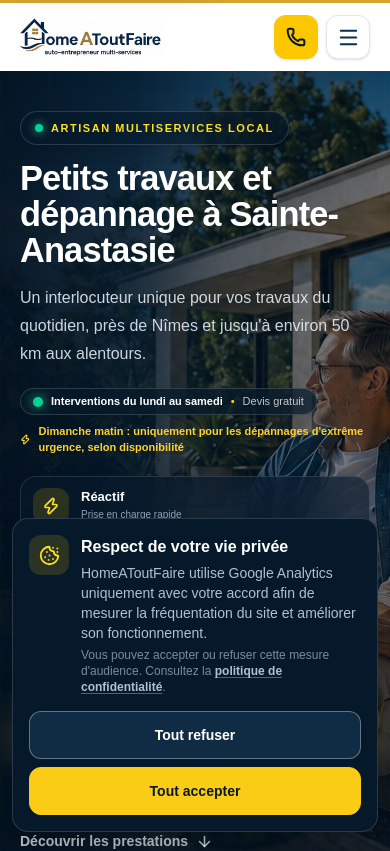
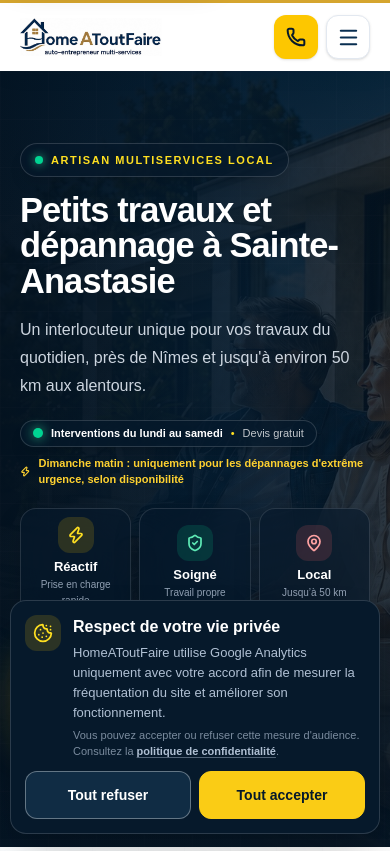
Before and after one commit to Thibal45/homeatoutfaire-premium, a Next.js app: page / in a window 390 px wide. Shown: the top 851 px of the page. Built offline with nearby package versions, Linux system fonts and the light colour scheme.

Commit message:
Harmoniser l’affichage mobile avec la version PC (#22)
Rapproche la composition mobile de la version bureau tout en conservant la lisibilité et des zones tactiles adaptées.

```diff
--- a/app/components/About.tsx
+++ b/app/components/About.tsx
@@ -59,7 +59,7 @@ export default function About() {
             width={640}
             height={800}
             sizes="(max-width: 1024px) 100vw, 460px"
-            className="aspect-[4/5] h-full w-full object-cover object-center transition-transform duration-700 group-hover:scale-[1.025]"
+            className="aspect-[16/10] h-full w-full object-cover object-[center_38%] transition-transform duration-700 group-hover:scale-[1.025] lg:aspect-[4/5] lg:object-center"
           />
 
           <div className="absolute inset-x-0 bottom-0 bg-gradient-to-t from-[#06192B] via-[#06192B]/88 to-transparent px-6 pb-6 pt-20 text-white sm:px-8 sm:pb-8">
--- a/app/components/CookieConsent.tsx
+++ b/app/components/CookieConsent.tsx
@@ -150,13 +150,13 @@ export default function CookieConsent() {
         <div
           role="region"
           aria-labelledby="cookie-consent-title"
-          className="fixed inset-x-0 bottom-0 z-[9999] p-3"
+          className="fixed inset-x-0 bottom-0 z-[9999] p-2.5 sm:p-3"
         >
           <div className="mx-auto w-full max-w-[1000px] rounded-2xl border border-white/15 bg-[#06192B] shadow-2xl">
-            <div className="p-4">
+            <div className="p-3.5 sm:p-4">
               <div className="flex items-start gap-3">
-                <div className="flex h-10 w-10 shrink-0 items-center justify-center rounded-xl bg-yellow-400/15 text-yellow-300">
-                  <Cookie size={21} strokeWidth={2.1} />
+                <div className="flex h-9 w-9 shrink-0 items-center justify-center rounded-xl bg-yellow-400/15 text-yellow-300 sm:h-10 sm:w-10">
+                  <Cookie size={20} strokeWidth={2.1} />
                 </div>
 
                 <div className="min-w-0 flex-1">
@@ -167,13 +167,13 @@ export default function CookieConsent() {
                     Respect de votre vie privée
                   </h2>
 
-                  <p className="mt-1 text-sm leading-5 text-blue-100/80">
+                  <p className="mt-1 text-[13px] leading-5 text-blue-100/80 sm:text-sm">
                     HomeAToutFaire utilise Google Analytics uniquement avec
                     votre accord afin de mesurer la fréquentation du site et
                     améliorer son fonctionnement.
                   </p>
 
-                  <p className="mt-1 text-xs leading-4 text-blue-100/55">
+                  <p className="mt-1 text-[11px] leading-4 text-blue-100/55 sm:text-xs">
                     Vous pouvez accepter ou refuser cette mesure
                     d&apos;audience. Consultez la{" "}
                     <Link
@@ -188,7 +188,7 @@ export default function CookieConsent() {
               </div>
 
               {/* BOUTONS TOUJOURS VISIBLES */}
-              <div className="mt-4 flex w-full flex-col gap-2 sm:flex-row">
+              <div className="mt-3 grid w-full grid-cols-2 gap-2 sm:mt-4">
                 <button
                   type="button"
                   onClick={refuseAnalytics}
--- a/app/components/Footer.tsx
+++ b/app/components/Footer.tsx
@@ -125,7 +125,7 @@ export default function Footer() {
 
                 <nav
                   aria-label="Services HomeAToutFaire"
-                  className="mt-4 grid max-w-2xl gap-x-8 gap-y-2 sm:grid-cols-2"
+                  className="mt-4 grid max-w-2xl gap-x-6 gap-y-2 min-[400px]:grid-cols-2 sm:gap-x-8"
                 >
                   {serviceLinks.map((service) => (
                     <Link
--- a/app/components/Hero.tsx
+++ b/app/components/Hero.tsx
@@ -58,7 +58,7 @@ export default function Hero() {
             fill
             preload
             sizes="100vw"
-            className="object-cover object-[58%_45%]"
+            className="object-cover object-[68%_center] lg:object-[58%_45%]"
           />
         </div>
 
@@ -73,7 +73,7 @@ export default function Hero() {
 
         <div
           aria-hidden="true"
-          className="pointer-events-none absolute inset-0 z-[2] bg-[linear-gradient(90deg,rgba(3,18,32,0.94)_0%,rgba(4,27,47,0.82)_34%,rgba(4,27,47,0.40)_58%,rgba(4,20,35,0.10)_100%)]"
+          className="pointer-events-none absolute inset-0 z-[2] bg-[linear-gradient(90deg,rgba(3,18,32,0.96)_0%,rgba(4,27,47,0.88)_58%,rgba(4,20,35,0.68)_100%)] lg:bg-[linear-gradient(90deg,rgba(3,18,32,0.94)_0%,rgba(4,27,47,0.82)_34%,rgba(4,27,47,0.40)_58%,rgba(4,20,35,0.10)_100%)]"
         />
 
         <div
@@ -95,7 +95,7 @@ export default function Hero() {
             CONTENU GLOBAL
         ========================================================= */}
 
-        <div className="relative z-10 mx-auto flex min-h-[calc(100svh-68px)] w-full max-w-[1480px] flex-col justify-center px-5 py-10 sm:px-8 sm:py-12 lg:min-h-[760px] lg:px-10 lg:py-14 xl:px-12">
+        <div className="relative z-10 mx-auto flex min-h-[calc(100svh-68px)] w-full max-w-[1480px] flex-col justify-center px-5 py-8 sm:px-8 sm:py-12 lg:min-h-[760px] lg:px-10 lg:py-14 xl:px-12">
           {/* =======================================================
               ZONE PRINCIPALE
           ======================================================= */}
@@ -168,7 +168,7 @@ export default function Hero() {
                   CARTES
               =================================================== */}
 
-              <div className="mt-5 grid w-full gap-2 sm:grid-cols-3 sm:gap-3">
+              <div className="mt-5 grid w-full gap-2 min-[380px]:grid-cols-3 sm:gap-3">
                 <HeroCard
                   icon={Zap}
                   title="Réactif"
@@ -195,7 +195,7 @@ export default function Hero() {
                   CTA
               =================================================== */}
 
-              <div className="mt-5 grid w-full gap-2.5 sm:grid-cols-2 sm:gap-3">
+              <div className="mt-5 grid w-full gap-2.5 min-[380px]:grid-cols-2 sm:gap-3">
                 <motion.a
                   href="tel:0618085598"
                   aria-label="Appeler HomeAToutFaire au 06 18 08 55 98"
@@ -207,7 +207,7 @@ export default function Hero() {
                   whileTap={{
                     scale: 0.98,
                   }}
-                  className="inline-flex min-h-[50px] w-full items-center justify-center gap-3 rounded-2xl bg-yellow-400 px-5 py-2.5 font-bold text-[#06192B] shadow-[0_14px_38px_rgba(250,204,21,0.28)] transition-colors hover:bg-yellow-300 sm:min-h-[56px] sm:px-6 sm:py-3"
+                  className="inline-flex min-h-[50px] w-full items-center justify-center gap-3 rounded-2xl bg-yellow-400 px-5 py-2.5 font-bold text-[#06192B] shadow-[0_14px_38px_rgba(250,204,21,0.28)] transition-colors hover:bg-yellow-300 min-[380px]:min-h-[76px] min-[380px]:flex-col min-[380px]:gap-1 min-[380px]:px-2 min-[380px]:py-2 sm:min-h-[56px] sm:flex-row sm:gap-3 sm:px-6 sm:py-3"
                 >
                   <Phone
                     size={20}
@@ -237,7 +237,7 @@ export default function Hero() {
                   whileTap={{
                     scale: 0.98,
                   }}
-                  className="inline-flex min-h-[50px] w-full items-center justify-center gap-3 rounded-2xl border border-white/25 bg-[#06192B]/60 px-5 py-2.5 font-semibold text-white shadow-lg backdrop-blur-xl transition-colors hover:border-yellow-300/60 hover:bg-white hover:text-[#06192B] sm:min-h-[56px] sm:px-6 sm:py-3"
+                  className="inline-flex min-h-[50px] w-full items-center justify-center gap-3 rounded-2xl border border-white/25 bg-[#06192B]/60 px-5 py-2.5 font-semibold text-white shadow-lg backdrop-blur-xl transition-colors hover:border-yellow-300/60 hover:bg-white hover:text-[#06192B] min-[380px]:min-h-[76px] min-[380px]:flex-col min-[380px]:gap-1 min-[380px]:px-2 min-[380px]:py-2 sm:min-h-[56px] sm:flex-row sm:gap-3 sm:px-6 sm:py-3"
                 >
                   <FileText
                     size={20}
@@ -316,7 +316,7 @@ function HeroCard({
       transition={{
         duration: 0.2,
       }}
-      className="flex min-h-[60px] items-center gap-3 rounded-2xl border border-white/12 bg-[#06192B]/58 px-3 py-2 shadow-[0_12px_28px_rgba(0,0,0,0.14)] backdrop-blur-xl sm:min-h-[72px] sm:px-4 sm:py-2.5"
+      className="flex min-h-[60px] items-center gap-3 rounded-2xl border border-white/12 bg-[#06192B]/58 px-3 py-2 shadow-[0_12px_28px_rgba(0,0,0,0.14)] backdrop-blur-xl min-[380px]:min-h-[108px] min-[380px]:flex-col min-[380px]:justify-center min-[380px]:gap-1.5 min-[380px]:px-2 min-[380px]:text-center sm:min-h-[72px] sm:flex-row sm:justify-start sm:gap-3 sm:px-4 sm:py-2.5 sm:text-left"
     >
       <div
         className={`flex h-9 w-9 shrink-0 items-center justify-center rounded-xl sm:h-10 sm:w-10 ${iconClassName}`}
--- a/app/components/Quote.tsx
+++ b/app/components/Quote.tsx
@@ -126,7 +126,7 @@ export default function Quote() {
               delay: 0.08,
               ease: "easeOut",
             }}
-            className="mb-5 grid gap-2.5 sm:mb-7 sm:grid-cols-3 sm:gap-4"
+            className="mb-5 grid gap-2.5 min-[400px]:grid-cols-3 sm:mb-7 sm:gap-4"
           >
             <Benefit
               icon={<CheckCircle2 size={19} strokeWidth={2.3} />}
@@ -199,7 +199,7 @@ function Benefit({
 }: BenefitProps) {
   return (
     <div
-      className="flex items-center gap-3 rounded-2xl border border-[#082E50]/10 bg-white shadow-[0_8px_24px_rgba(15,23,42,0.06)]"
+      className="flex items-center gap-3 rounded-2xl border border-[#082E50]/10 bg-white shadow-[0_8px_24px_rgba(15,23,42,0.06)] min-[400px]:flex-col min-[400px]:justify-center min-[400px]:gap-2 min-[400px]:text-center sm:flex-row sm:justify-start sm:gap-3 sm:text-left"
       style={{
         boxSizing: "border-box",
         paddingTop: "11px",
```
Also changed, not shown: app/components/Services.tsx (+4 -4 lines).
